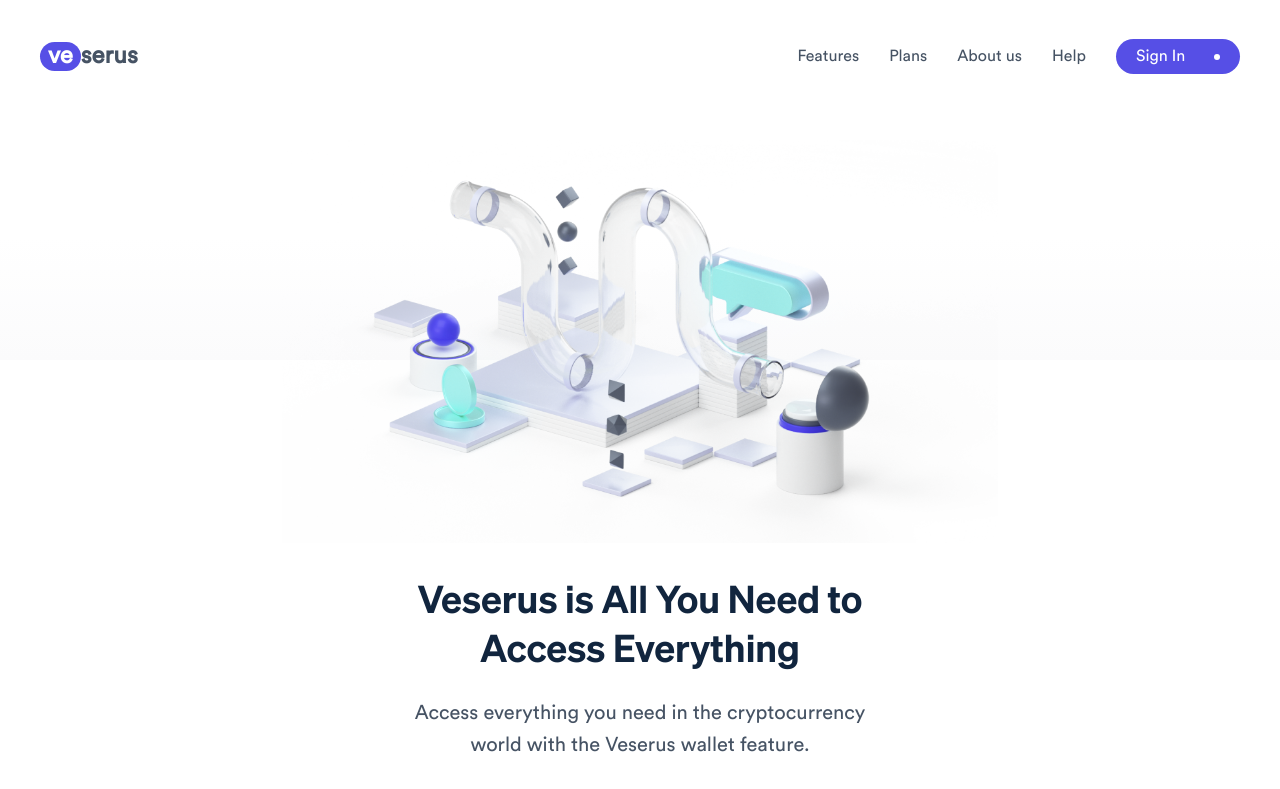
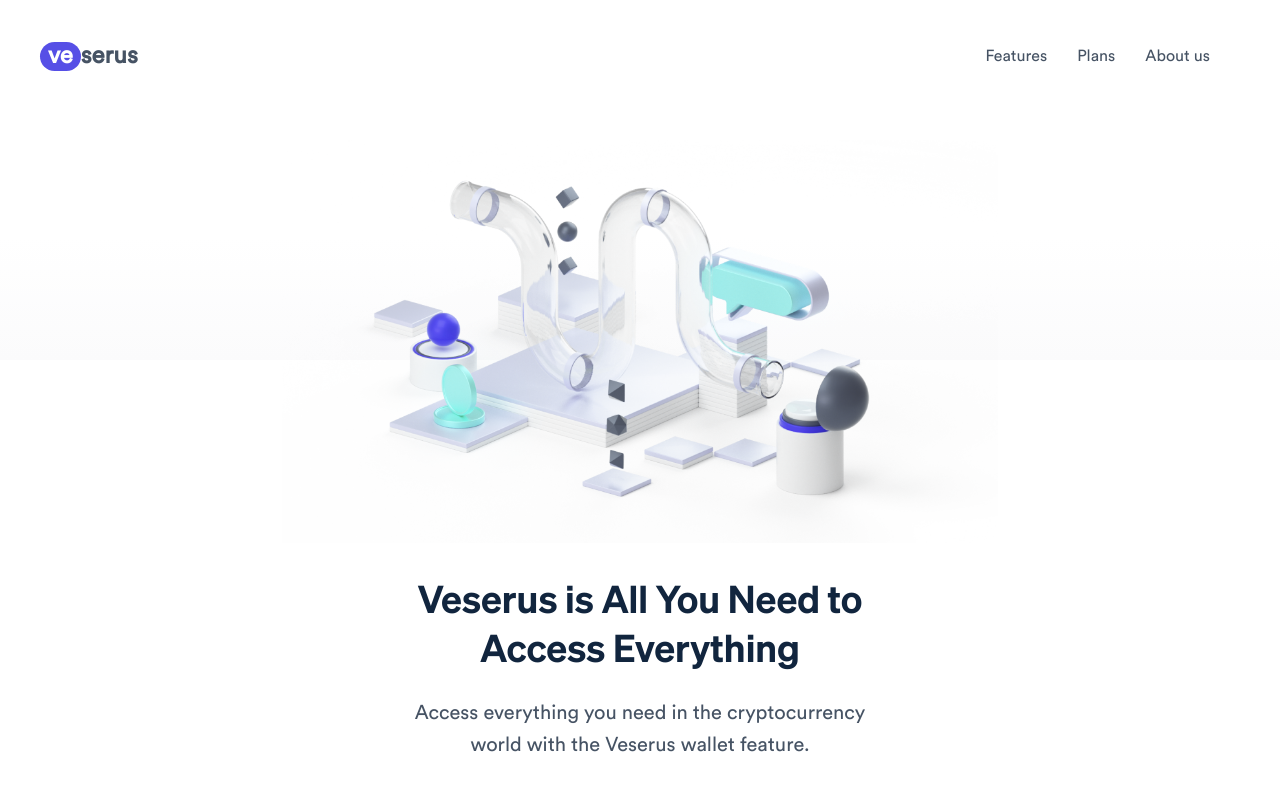
Before and after one commit to ramizahmed07/veserus, a React (Create React App) app: page /features in a window 1280 px wide. Shown: the top 789 px of the page. Built offline with nearby package versions, Linux system fonts and the light colour scheme.

Commit message:
Remove more dead links

```diff
--- a/src/components/Header/Header.js
+++ b/src/components/Header/Header.js
@@ -18,15 +18,6 @@ const LINKS = [
   {
     title: 'About us',
     path: PATHS.ABOUT_PAGE,
-  },
-  {
-    title: 'Help',
-    path: PATHS.HELP_PAGE,
-  },
-  {
-    title: 'Sign In',
-    path: PATHS.LOGIN_PAGE,
-    signIn: true,
   },
 ];
 
```
